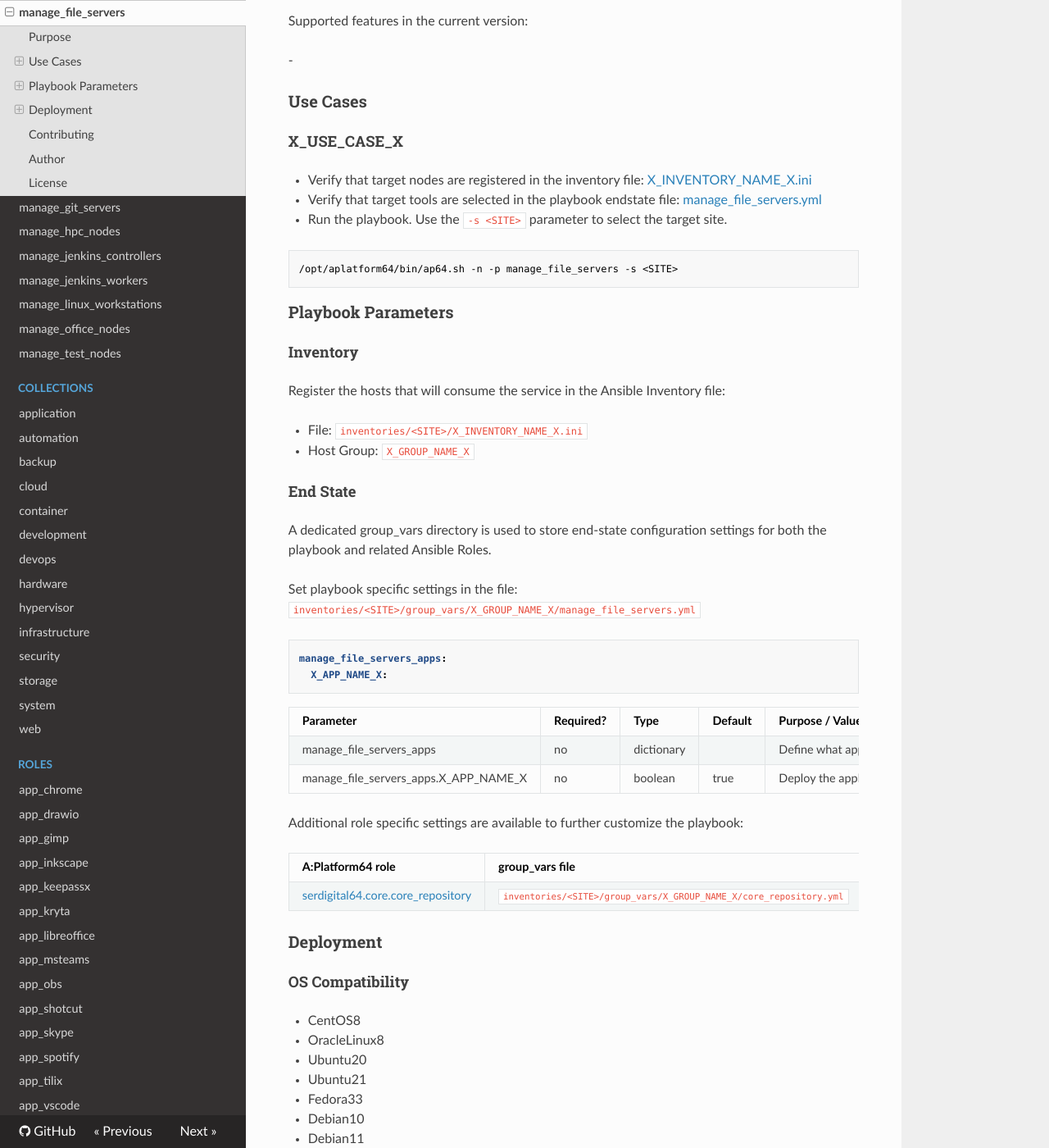
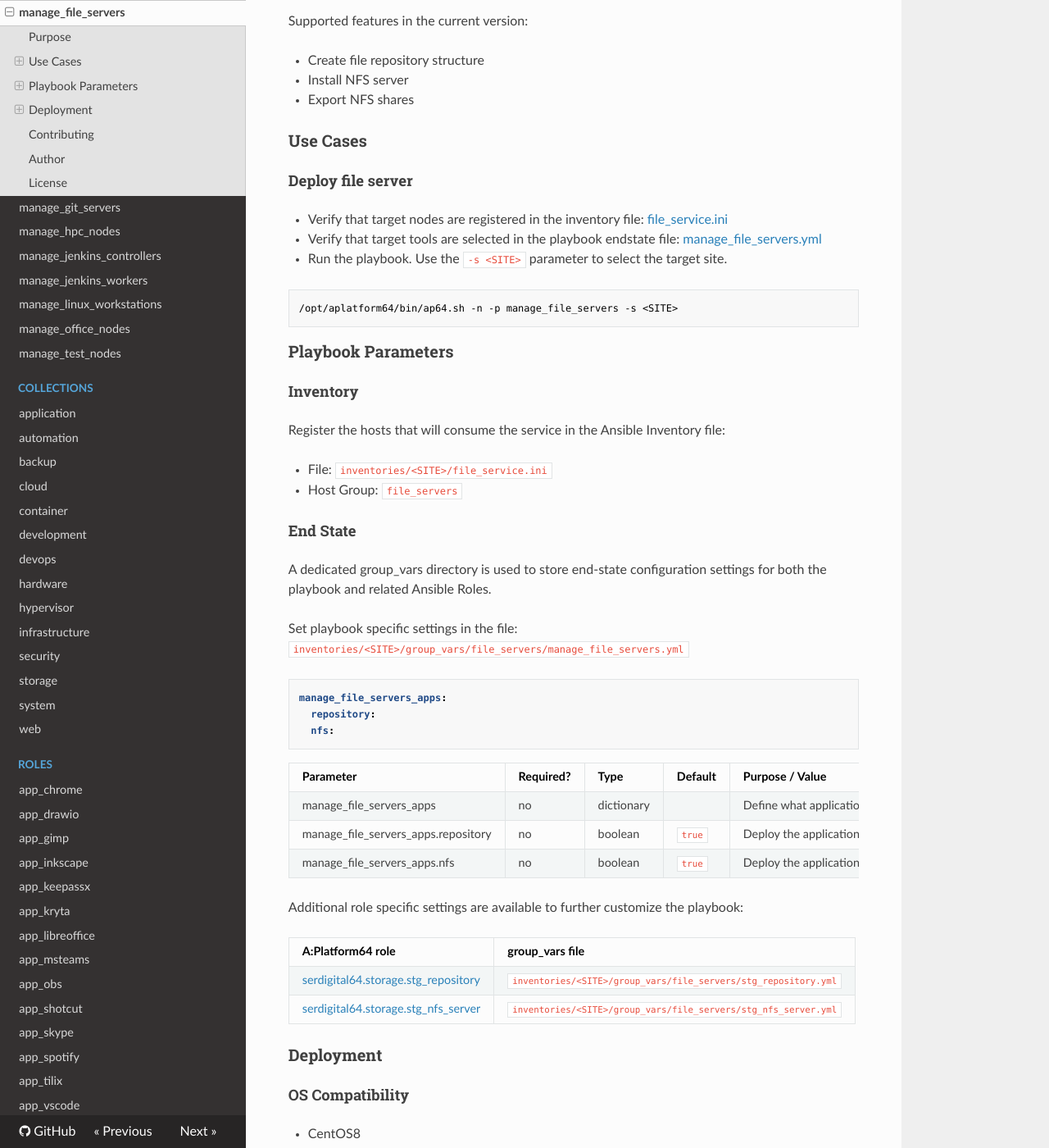
Before and after one commit to aplatform64/aplatform64, an MkDocs documentation site: the page built from docs/playbooks/manage_file_servers.md, in a window 1280 px wide and 1400 px high, scrolled down 239 px. Shown: the whole window at 82% size. Built offline with MkDocs 1.6.1, drawn with Linux system fonts in a browser that asks for light colours.

Commit message:
doc: refresh content

````diff
--- a/docs/playbooks/manage_file_servers.md
+++ b/docs/playbooks/manage_file_servers.md
@@ -18,13 +18,15 @@ Manage file servers.
 
 Supported features in the current version:
 
--
+- Create file repository structure
+- Install NFS server
+- Export NFS shares
 
 ## Use Cases
 
-### X_USE_CASE_X
+### Deploy file server
 
-- Verify that target nodes are registered in the inventory file: [X_INVENTORY_NAME_X.ini](#inventory)
+- Verify that target nodes are registered in the inventory file: [file_service.ini](#inventory)
 - Verify that target tools are selected in the playbook endstate file: [manage_file_servers.yml](#end-state)
 - Run the playbook. Use the `-s <SITE>` parameter to select the target site.
 
@@ -38,30 +40,33 @@ Supported features in the current version:
 
 Register the hosts that will consume the service in the Ansible Inventory file:
 
-- File: `inventories/<SITE>/X_INVENTORY_NAME_X.ini`
-- Host Group: `X_GROUP_NAME_X`
+- File: `inventories/<SITE>/file_service.ini`
+- Host Group: `file_servers`
 
 ### End State
 
 A dedicated group_vars directory is used to store end-state configuration settings for both the playbook and related Ansible Roles.
 
-Set playbook specific settings in the file: `inventories/<SITE>/group_vars/X_GROUP_NAME_X/manage_file_servers.yml`
+Set playbook specific settings in the file: `inventories/<SITE>/group_vars/file_servers/manage_file_servers.yml`
 
 ```yaml
 manage_file_servers_apps:
-  X_APP_NAME_X:
+  repository:
+  nfs:
 ```
 
 | Parameter                           | Required? | Type       | Default | Purpose / Value                           |
 | ----------------------------------- | --------- | ---------- | ------- | ----------------------------------------- |
-| manage_file_servers_apps              | no        | dictionary |         | Define what applications will be deployed |
-| manage_file_servers_apps.X_APP_NAME_X | no        | boolean    | true    | Deploy the application?                   |
+| manage_file_servers_apps            | no        | dictionary |         | Define what applications will be deployed |
+| manage_file_servers_apps.repository | no        | boolean    | `true`  | Deploy the application?                   |
+| manage_file_servers_apps.nfs        | no        | boolean    | `true`  | Deploy the application?                   |
 
 Additional role specific settings are available to further customize the playbook:
 
-| A:Platform64 role                                                                | group_vars file                                                  |
-| -------------------------------------------------------------------------------- | ---------------------------------------------------------------- |
-| [serdigital64.core.core_repository](../roles/core_repository.md#role-parameters) | `inventories/<SITE>/group_vars/X_GROUP_NAME_X/core_repository.yml` |
+| A:Platform64 role                                                                 | group_vars file                                                 |
+| --------------------------------------------------------------------------------- | --------------------------------------------------------------- |
+| [serdigital64.storage.stg_repository](../roles/stg_repository.md#role-parameters) | `inventories/<SITE>/group_vars/file_servers/stg_repository.yml` |
+| [serdigital64.storage.stg_nfs_server](../roles/stg_nfs_server.md#role-parameters) | `inventories/<SITE>/group_vars/file_servers/stg_nfs_server.yml` |
 
 ## Deployment
 
@@ -81,6 +86,7 @@ Dependencies in this section are automatically solved during the installation pr
 
 - Ansible Collections:
   - serdigital64.backup
+  - serdigital64.storage
   - serdigital64.system
 
 ### Prerequisites
````
Also changed, not shown: docs/playbooks/manage_doc_sites.md (+1 -1 lines), docs/playbooks/manage_jenkins_workers.md (+4 -4 lines).
